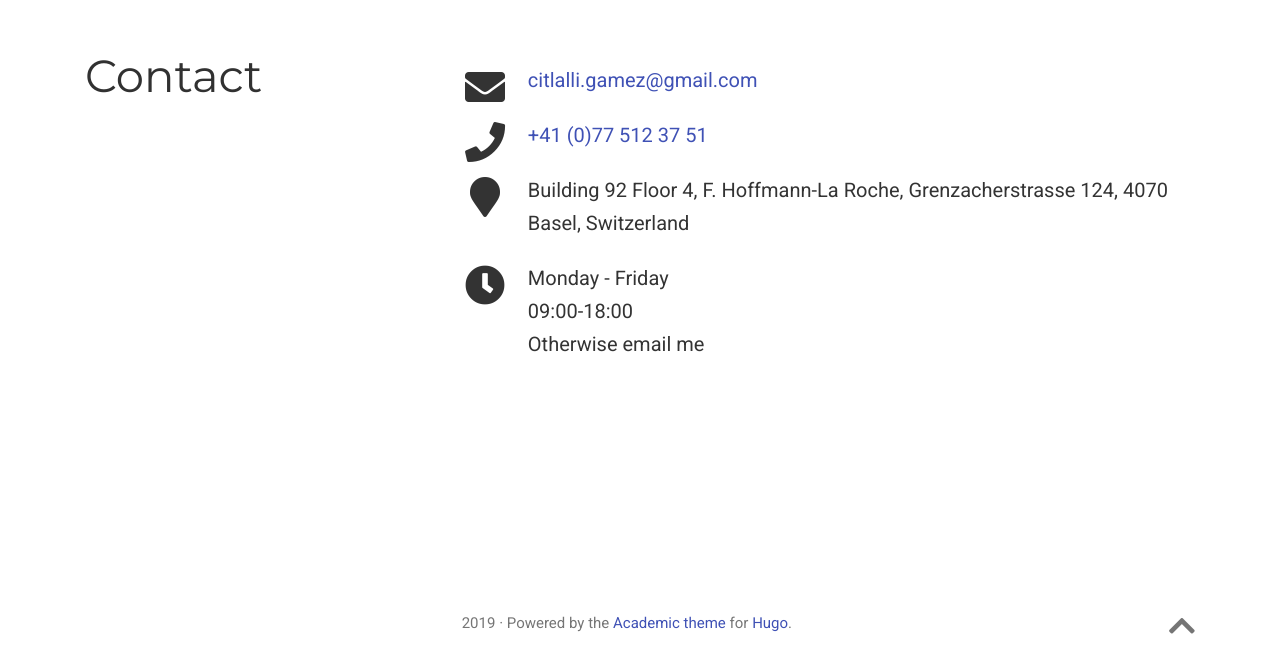
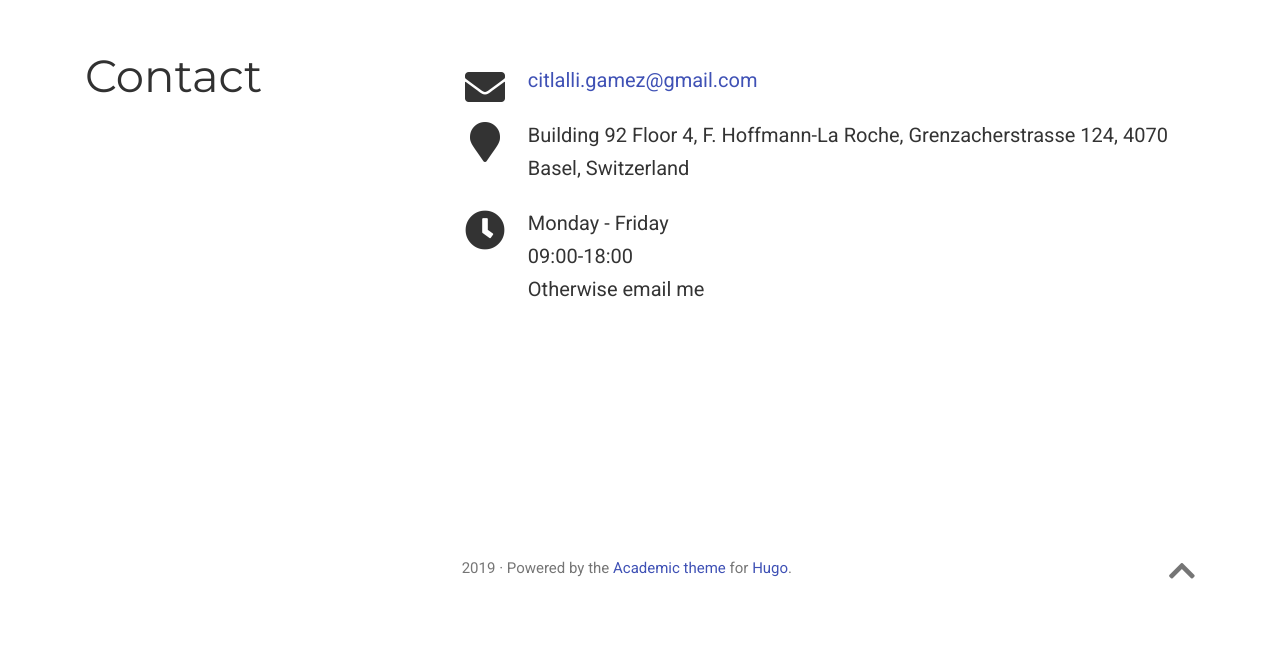
Before and after one commit to citlag/citlag.github.io, a plain HTML site: page index.html in a window 1280 px wide. Shown: the part 2433-3105 px from the top of the page. After the commit the page ends 3074 px from the top, so only its background shows below. Drawn offline with nearby package versions, Linux system fonts and the light colour scheme; a script that the page names is missing; some icons are missing.

Commit message:
updated biography

```diff
--- a/index.html
+++ b/index.html
@@ -1085,12 +1085,6 @@
 
 
 
-      <li>
-        <i class="fa-li fas fa-phone fa-2x" aria-hidden="true"></i>
-        <span id="person-telephone" itemprop="telephone"><a href="tel:&#43;41%20%280%293%2077%20512%2037%2051">&#43;41 (0)77 512 37 51</a></span>
-      </li>
-
-
 
       <li>
         <i class="fa-li fas fa-map-marker fa-2x" aria-hidden="true"></i>
```
